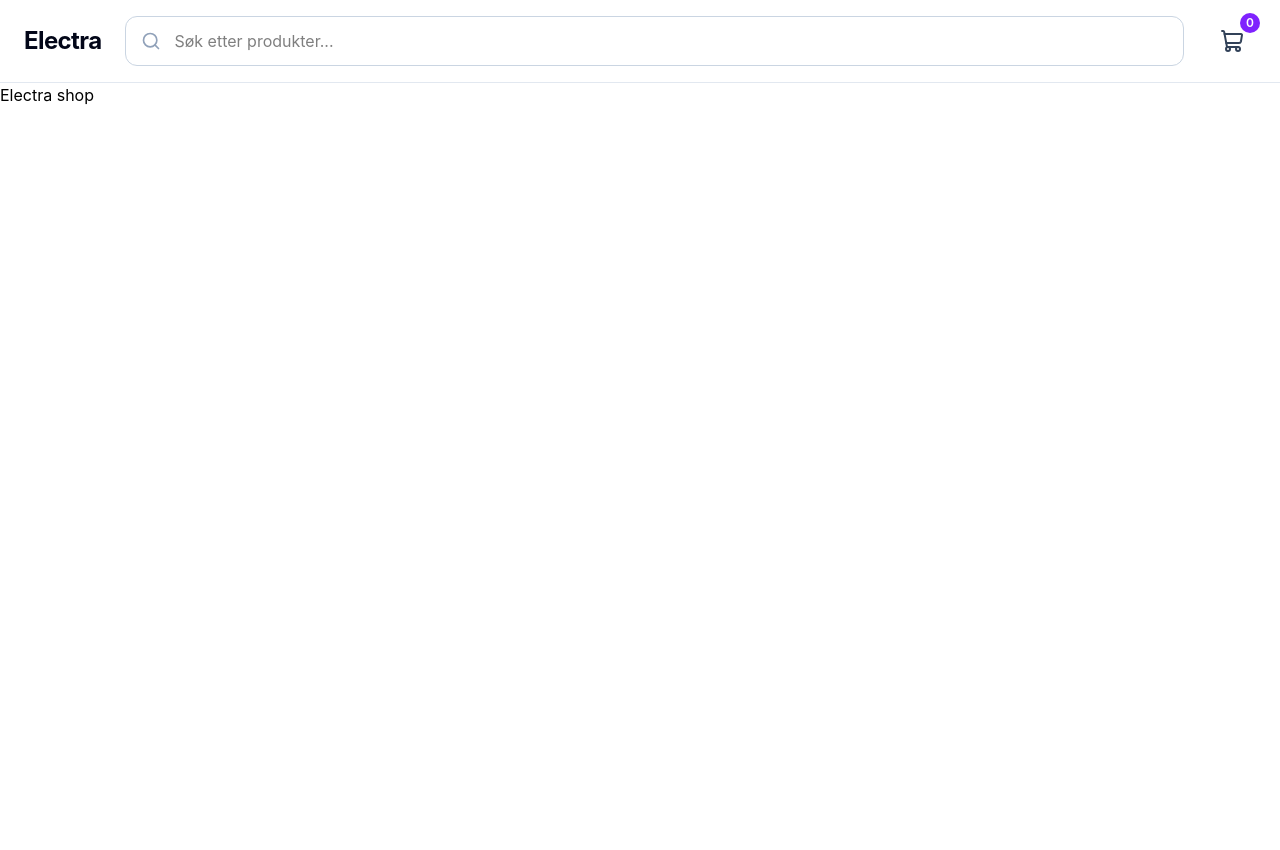
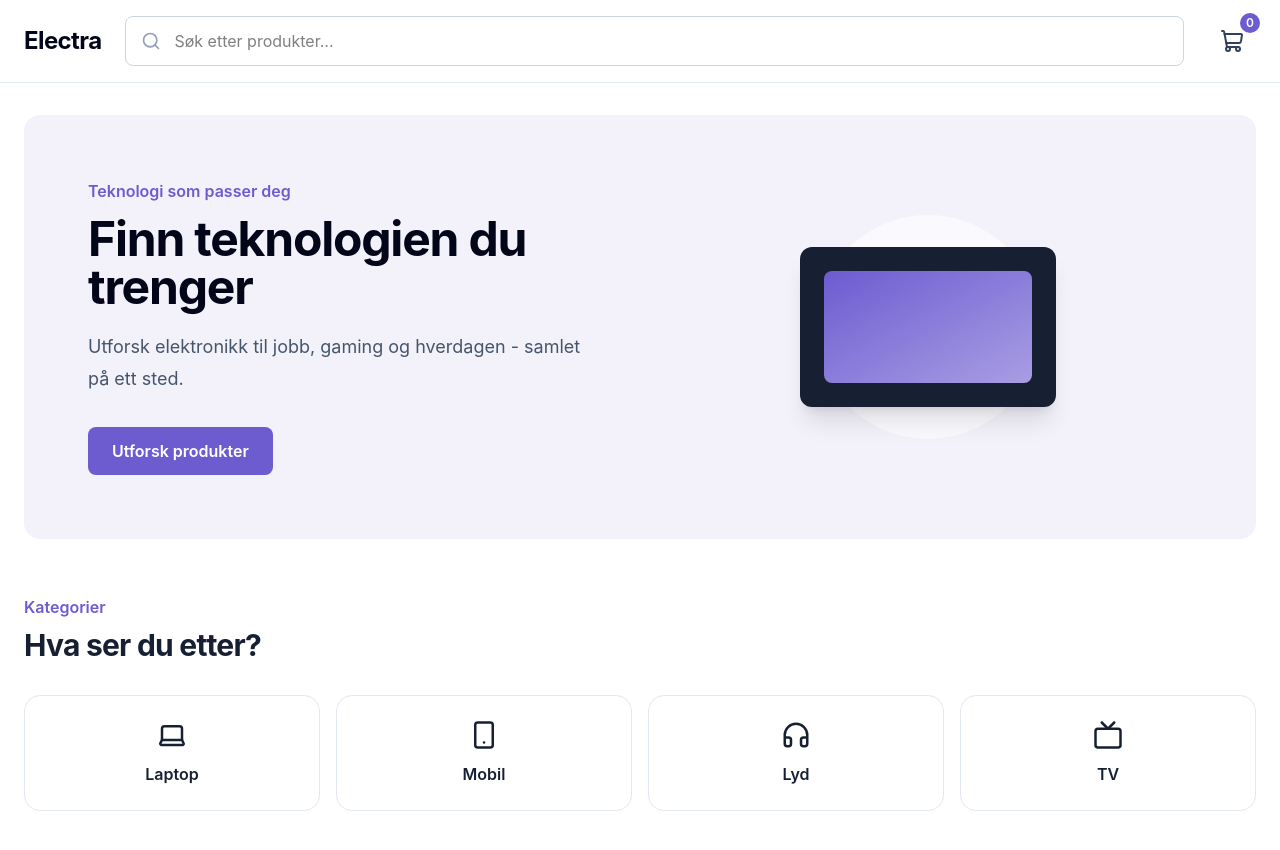
Before and after one commit to Betina9/electra-shop, a React (Vite) app: page / in a window 1280 px wide. Shown: the top 850 px of the page. Before the commit the page ends 800 px from the top, so only its background shows below. Built offline with nearby package versions, Linux system fonts and the light colour scheme.

Commit message:
Add hero and category sections

```diff
--- a/src/App.tsx
+++ b/src/App.tsx
@@ -1,11 +1,14 @@
 import Header from "./components/header";
+import Hero from "./components/hero";
+import CategorySection from "./components/CategorySection";
 
 function App() {
   return (
     <>
       <Header />
       <main>
-        <h1>Electra shop</h1>
+        <Hero />
+        <CategorySection />
       </main>
     </>
   );
--- /dev/null
+++ b/src/components/CategorySection.tsx
@@ -0,0 +1,42 @@
+import { Headphones, Laptop, Smartphone, Tv } from "lucide-react";
+
+const categories = [
+  { name: "Laptop", icon: Laptop },
+  { name: "Mobil", icon: Smartphone },
+  { name: "Lyd", icon: Headphones },
+  { name: "TV", icon: Tv },
+];
+
+function CategorySection() {
+  return (
+    <section className="mx-auto max-w-7xl px-6 py-14">
+      <div className="mb-8">
+        <p className="font-semibold text-[#6D5BD0]">Kategorier</p>
+
+        <h2 className="mt-2 text-3xl font-bold tracking-tight text-[#172033]">
+          Hva ser du etter?
+        </h2>
+      </div>
+
+      <div className="grid grid-cols-2 gap-4 sm:grid-cols-4">
+        {categories.map((category) => {
+          const Icon = category.icon;
+
+          return (
+            <button
+              key={category.name}
+              type="button"
+              className="flex flex-col items-center justify-center gap-3 rounded-2xl border border-slate-200 bg-white p-6 text-[#172033] transition hover:border-[#6D5BD0] hover:bg-[#F3F1FA] focus:outline-none focus:ring-2 focus:ring-[#6D5BD0] focus:ring-offset-2"
+            >
+              <Icon size={30} />
+
+              <span className="font-semibold">{category.name}</span>
+            </button>
+          );
+        })}
+      </div>
+    </section>
+  );
+}
+
+export default CategorySection;
--- a/src/components/header.tsx
+++ b/src/components/header.tsx
@@ -20,18 +20,18 @@ function Header() {
           <input
             type="search"
             placeholder="Søk etter produkter..."
-            className="w-full rounded-xl border border-slate-300 py-3 pl-12 pr-4 outline-none transition focus:border-violet-500 focus:ring-2 focus:ring-violet-200"
+            className="w-full rounded-lg border border-slate-300 py-3 pl-12 pr-4 outline-none transition focus:border-violet-500 focus:ring-2 focus:ring-violet-200"
           />
         </div>
 
         <button
           type="button"
           aria-label="Åpne handlekurv"
-          className="relative rounded-xl p-3 text-slate-700 transition hover:bg-slate-100 hover:text-violet-600"
+          className="relative rounded-lg p-3 text-slate-700 transition hover:bg-slate-100 hover:text-violet-600"
         >
           <ShoppingCart size={24} />
 
-          <span className="absolute -right-1 -top-1 flex h-5 min-w-5 items-center justify-center rounded-full bg-violet-600 px-1 text-xs font-semibold text-white">
+          <span className="absolute -right-1 -top-1 flex h-5 min-w-5 items-center justify-center rounded-full bg-[#6D5BD0] px-1 text-xs font-semibold text-white">
             0
           </span>
         </button>
--- /dev/null
+++ b/src/components/hero.tsx
@@ -0,0 +1,40 @@
+function Hero() {
+  return (
+    <section className="mx-auto max-w-7xl px-6 pt-8">
+      <div className="grid items-center gap-12 rounded-2xl bg-[#F3F1FA] px-8 py-16 sm:px-12 lg:grid-cols-2 lg:px-16">
+        <div className="max-w-xl">
+          <p className="mb-3 font-semibold text-[#6D5BD0]">
+            Teknologi som passer deg
+          </p>
+
+          <h1 className="text-4xl font-bold tracking-tight text-slate-950 sm:text-5xl">
+            Finn teknologien du trenger
+          </h1>
+
+          <p className="mt-5 max-w-lg text-lg leading-8 text-slate-600">
+            Utforsk elektronikk til jobb, gaming og hverdagen - samlet på ett
+            sted.
+          </p>
+
+          <button
+            type="button"
+            className="mt-8 rounded-lg bg-[#6D5BD0] px-6 py-3 font-semibold text-white transition hover:bg-[#5B4BC4] focus:outline-none focus:ring-2 focus:ring-[#6D5BD0] focus:ring-offset-2"
+          >
+            Utforsk produkter
+          </button>
+        </div>
+        <div className="hidden lg:flex lg:justify-center">
+          <div className="relative flex h-72 w-full max-w-md items-center justify-center">
+            <div className="absolute h-56 w-56 rounded-full bg-white/60" />
+
+            <div className="relative flex h-40 w-64 items-center justify-center rounded-xl bg-[#172033] shadow-xl">
+              <div className="h-28 w-52 rounded-lg bg-gradient-to-br from-[#6D5BD0] to-[#A99DE3]" />
+            </div>
+          </div>
+        </div>
+      </div>
+    </section>
+  );
+}
+
+export default Hero;
```
